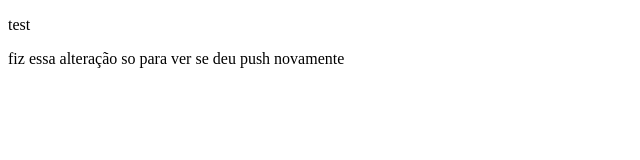
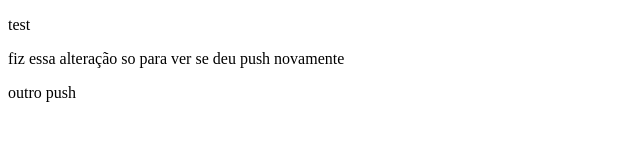
Before and after one commit to marcosvictor0/ProgramadorWEB1, a plain HTML site: page index.html in a window 1280 px wide. Shown: the full height of the page, 0-640 px from the left. Drawn offline with Linux system fonts and the light colour scheme.

Commit message:
testar novamente

```diff
--- a/index.html
+++ b/index.html
@@ -8,5 +8,6 @@
 <body>
     <p>test</p>
     <p>fiz essa alteração so para ver se deu push novamente</p>
+    <p>outro push</p>
 </body>
 </html>
```
